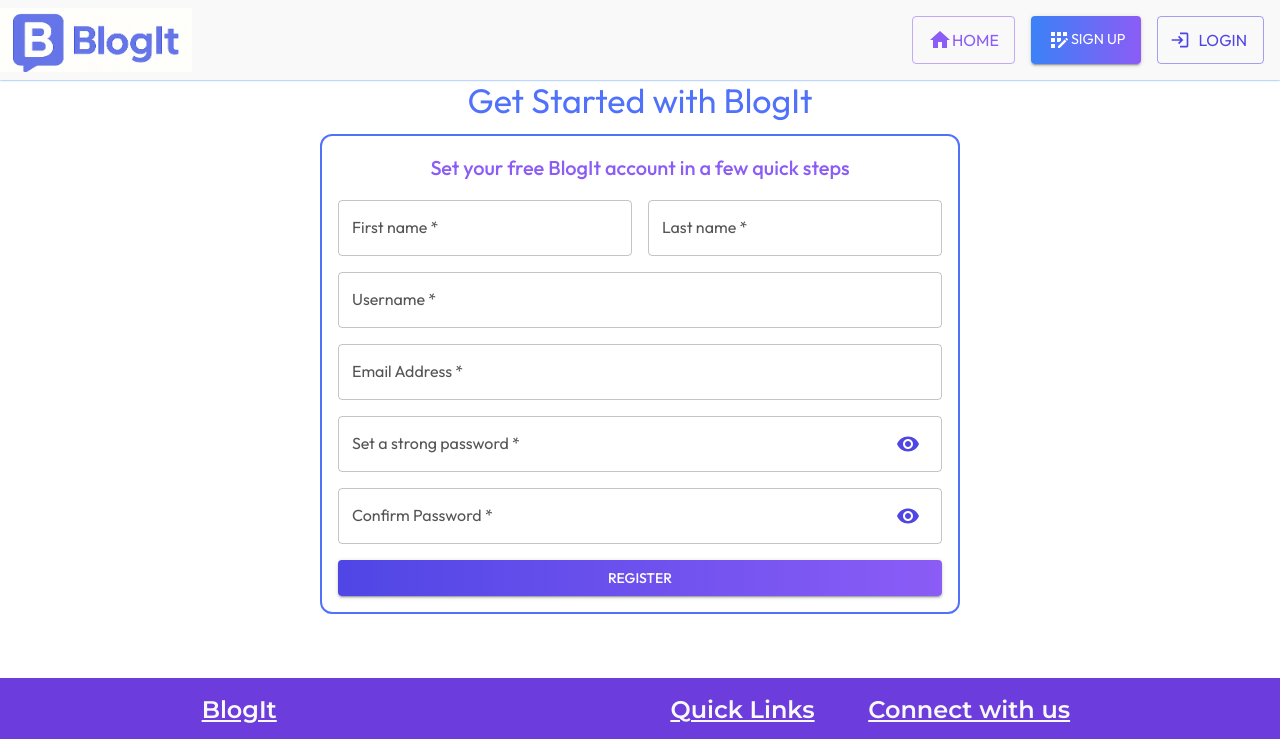
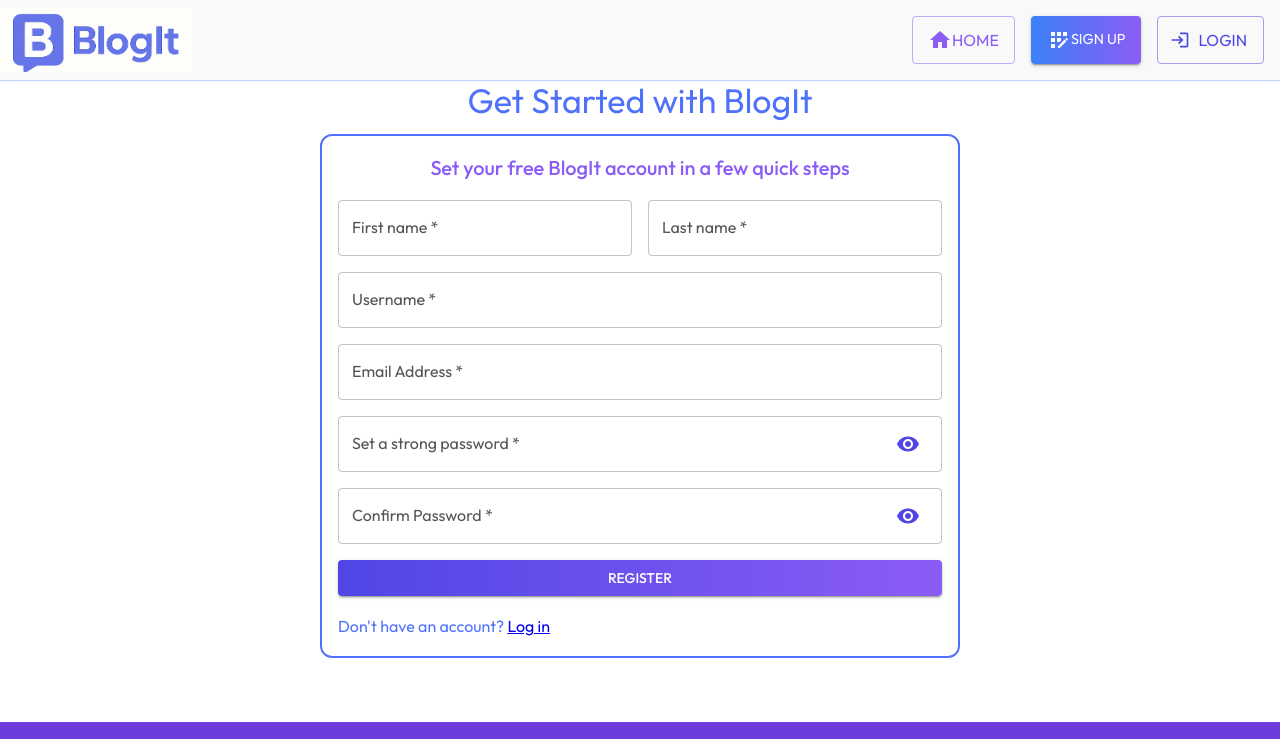
Before and after one commit to WaithakaGuru/BlogIt, a React (Vite) app in the folder frontend/: page /register in a window 1280 px wide. Shown: the top 739 px of the page. Built offline with nearby package versions, Linux system fonts and the light colour scheme.

Commit message:
Add loading state to all submit buttons

```diff
--- a/frontend/src/pages/CreateBlogPage.tsx
+++ b/frontend/src/pages/CreateBlogPage.tsx
@@ -45,8 +45,9 @@ const initialState = {
 
 function CreateBlogPage() {
   const [state, dispatch] = useReducer(createBlogReducer, initialState);
-  const { mutateAsync: createBlog } = useCreateBlog();
+  const { mutateAsync: createBlog, isPending } = useCreateBlog();
   const [error, setError] = useState();
+  const [isPublishBlogBtnLoading, setIsPublishBlogBtnLoading] = useState(false);
   const navigate = useNavigate();
   const { data: userInfo } = useGetCurrentUserInfo();
 
@@ -78,8 +79,8 @@ function CreateBlogPage() {
   async function handleCreateNewBlog() {
     const userId = userInfo?.data.userInfo.id;
     try {
-      const newBlog = await createBlog({ ...state, userId });
-      console.log(newBlog);
+      isPending && setIsPublishBlogBtnLoading(true);
+     const newBlog = await createBlog({ ...state, userId });
       if (newBlog) {
         navigate("/");
       }
@@ -164,6 +165,7 @@ function CreateBlogPage() {
           color="secondary"
           size="large"
           type="submit"
+          loading={isPublishBlogBtnLoading}
         >
           Publish Blog
         </Button>
--- a/frontend/src/pages/LoginPage.tsx
+++ b/frontend/src/pages/LoginPage.tsx
@@ -10,9 +10,10 @@ function LoginPage() {
   const [identifier, setIdentifier] = useState("");
   const [enteredPassword, setPass] = useState("");
   const [error, setError] = useState("");
+  const [isLoginBtnLoading, setIsLoginBtnLoading] = useState(false);
   const { addToken, setIsLoggedIn } = useBlog();
   const nav = useNavigate();
-  const { mutateAsync: login } = useLogUserIn();
+  const { mutateAsync: login, isPending } = useLogUserIn();
 
   const handleIdentifier = (e: React.ChangeEvent<HTMLInputElement>) => {
     setIdentifier(e.target.value);
@@ -26,6 +27,7 @@ function LoginPage() {
     setError("");
     e.preventDefault();
     try {
+      isPending && setIsLoginBtnLoading(true);
       const loggedIn = await login({ identifier, enteredPassword });
       if (loggedIn) {
         const userJWToken = loggedIn.token;
@@ -84,6 +86,7 @@ function LoginPage() {
         <Button
           type="submit"
           variant="contained"
+          loading={isLoginBtnLoading}
           sx={{
             background: "linear-gradient(45deg, #3b82f6 10%, #8B5CF6 80% )",
           }}
--- a/frontend/src/pages/ProfileUpdatePage.tsx
+++ b/frontend/src/pages/ProfileUpdatePage.tsx
@@ -28,7 +28,6 @@ function ProfileUpdatePage() {
     userName: user?.data.userName,
     email: user?.data.email,
   });
-   console.log(user?.data);
   useEffect(() => {
     setFormState({
       firstName: user?.data.firstName,
@@ -45,9 +44,11 @@ function ProfileUpdatePage() {
   const errorSuccessFirstState: initialState = "";
   const [error, setError] = useState(errorSuccessFirstState);
   const [success, setSuccess] = useState(errorSuccessFirstState);
+  const [isPasswordBtnLoading, setIsPasswordBtnLoading] = useState(false);
+  const [isProfileBtnLoading, setIsProfileBtnLoading] = useState(false);
 
-  const { mutateAsync: updateProfile } = useUpdateUserInfo();
-  const { mutateAsync: updatePassword } = useUpdatePassword();
+  const { mutateAsync: updateProfile, ...otherProfile } = useUpdateUserInfo();
+  const { mutateAsync: updatePassword, ...other } = useUpdatePassword();
 
   const handleInputChange = (field: string, value: string) => {
     setFormState((prev) => ({ ...prev, [field]: value }));
@@ -60,8 +61,8 @@ function ProfileUpdatePage() {
   const handleProfileSubmit = async (e: React.FormEvent<HTMLFormElement>) => {
     e.preventDefault();
     try {
-      const data = updateProfile(formState!);
-      console.log(data);
+      otherProfile.isPending && setIsProfileBtnLoading(true);
+      updateProfile(formState!);
       setSuccess("Profile updated successfully.");
       setError(errorSuccessFirstState);
     } catch (err: any) {
@@ -78,6 +79,7 @@ function ProfileUpdatePage() {
         return;
       }
       if (checkPasswordStrength(passwordState.newPassword)) {
+        other.isPending && setIsPasswordBtnLoading(true);
         await updatePassword(passwordState);
         setSuccess("Password updated successfully.");
         setError(errorSuccessFirstState);
@@ -254,7 +256,7 @@ function ProfileUpdatePage() {
                 onChange={(e) => handleInputChange("email", e.target.value)}
                 type="email"
               />
-              <Button variant="contained" color="secondary" type="submit">
+              <Button variant="contained" color="secondary" type="submit" loading={isProfileBtnLoading}>
                 Update Profile
               </Button>
             </Stack>
@@ -291,7 +293,7 @@ function ProfileUpdatePage() {
                   handlePasswordChange("newPassword", e.target.value)
                 }
               />
-              <Button variant="contained" color="secondary" type="submit">
+              <Button variant="contained" color="secondary" type="submit" loading={isPasswordBtnLoading}>
                 Update Password
               </Button>
             </Stack>
--- a/frontend/src/pages/RegisterNewAccountPage.tsx
+++ b/frontend/src/pages/RegisterNewAccountPage.tsx
@@ -6,6 +6,7 @@ import checkPasswordStrength from "../utils/checkPasswordStrength";
 import { useRegisterNewUser } from "../service/PostRequests";
 import { isAxiosError } from "axios";
 import { useNavigate } from "react-router-dom";
+import { Link } from "react-router-dom";
 
 type ActionType = {
   type: string;
@@ -48,7 +49,8 @@ function RegisterNewAccountPage() {
   const navigate = useNavigate();
   const [state, dispatch] = useReducer(reducerFunc, initialState);
   const [error, setError] = useState("");
-  const { mutateAsync: reigsterUser } = useRegisterNewUser();
+  const [isRegisterNewUserBtnLoading, setIsregisterNewUserBtnLoading] = useState(false);
+  const { mutateAsync: reigsterUser, isPending } = useRegisterNewUser();
 
   function handleFirstName(e: React.ChangeEvent<HTMLInputElement>) {
     dispatch({
@@ -98,6 +100,7 @@ function RegisterNewAccountPage() {
         setError("Password and confirm password must be the same");
       }
       const { confirmPassword, ...newUserInfo } = state;
+      isPending && setIsregisterNewUserBtnLoading(true);
       const newUser = await reigsterUser(newUserInfo);
       if (newUser) {
         navigate("/login", { replace: true });
@@ -185,10 +188,17 @@ function RegisterNewAccountPage() {
         <Button
           type="submit"
           variant="contained"
+          loading={isRegisterNewUserBtnLoading}
           sx={{ background: "linear-gradient(to right, #4f46e5, #8B5CF6)" }}
         >
           Register
         </Button>
+        <Typography variant="subtitle1">
+          Don't have an account?{" "}
+          <Link to={"/login"} title="create new account">
+            Log in
+          </Link>{" "}
+        </Typography>
       </Stack>
     </>
   );
--- a/frontend/src/pages/SingleUserBlogPage.tsx
+++ b/frontend/src/pages/SingleUserBlogPage.tsx
@@ -17,9 +17,10 @@ import { isAxiosError } from "axios";
 
 function SingleUserBlogPage() {
   const { id } = useParams();
-  const { mutateAsync: deleteBlog } = useDeleteBlog(id!);
+  const { mutateAsync: deleteBlog, isPending } = useDeleteBlog(id!);
   const { data: blog } = useGetUserSpecificBlog(id!);
   const [deleteForm, setDeleteForm] = useState(false);
+  const [isDeleteBlogBtnLoading, setIsDeleteBlogBtnLoading] = useState(false);
   const [error, setError] = useState("");
   const navigate = useNavigate();
 
@@ -31,6 +32,7 @@ function SingleUserBlogPage() {
   }
   async function handleDeleteBlog() {
     try {
+      isPending && setIsDeleteBlogBtnLoading(true);
       const deletedBlog = await deleteBlog();
       if (deletedBlog) {
         navigate("/dashboard/blogs", { replace: true });
@@ -139,6 +141,7 @@ function SingleUserBlogPage() {
                   variant="outlined"
                   color="error"
                   onClick={handleDeleteBlog}
+                  loading={isDeleteBlogBtnLoading}
                 >
                   Yes, I'm Sure
                 </Button>
--- a/frontend/src/pages/UpdateBlogPage.tsx
+++ b/frontend/src/pages/UpdateBlogPage.tsx
@@ -9,7 +9,7 @@ import Markdown from "react-markdown";
 import useUpdateBlog from "../service/UpdateBlog";
 
 type BlogActionType =
-  | {
+   {
       type: "HANDLE_INPUT";
       payload: {
         value: string;
@@ -19,13 +19,18 @@ type BlogActionType =
   | {
       type: "INITIAL_RENDER";
       payload: BlogStateType;
-    };
+    }
+  | {
+    type: "HANDLE_LOADING";
+    payload: boolean
+  }
 
 type BlogStateType = {
   title: string;
   synopsis: string;
   content: string;
   featuredImageURL: string;
+  isLoading?: boolean
 };
 
 function createBlogReducer(prevState: BlogStateType, action: BlogActionType) {
@@ -43,6 +48,11 @@ function createBlogReducer(prevState: BlogStateType, action: BlogActionType) {
         ...action.payload,
       };
 
+      case "HANDLE_LOADING":
+        return {
+          ...prevState, isLoading: action.payload
+        }
+
     default:
       return prevState;
   }
@@ -58,6 +68,7 @@ function UpdateBlogPage() {
     synopsis: currentBlog?.synopsis,
     content: currentBlog?.content,
     featuredImageURL: currentBlog?.featuredImageURL,
+    isLoading: false,
   };
   const [state, dispatch] = useReducer(createBlogReducer, initialState);
   const { mutateAsync: updateBlog } = useUpdateBlog(id!, state);
@@ -103,8 +114,8 @@ function UpdateBlogPage() {
 
   async function handleUpdateBlog() {
     try {
+      state.isLoading && dispatch({type: "HANDLE_LOADING", payload: true});
       const updatedBlog = await updateBlog();
-      console.log(updatedBlog);
       if (updatedBlog) {
         navigate("dashboard/blogs", { replace: true });
       }
@@ -189,6 +200,7 @@ function UpdateBlogPage() {
           color="secondary"
           size="large"
           type="submit"
+          loading={state.isLoading}
         >
           Update Blog
         </Button>
```
